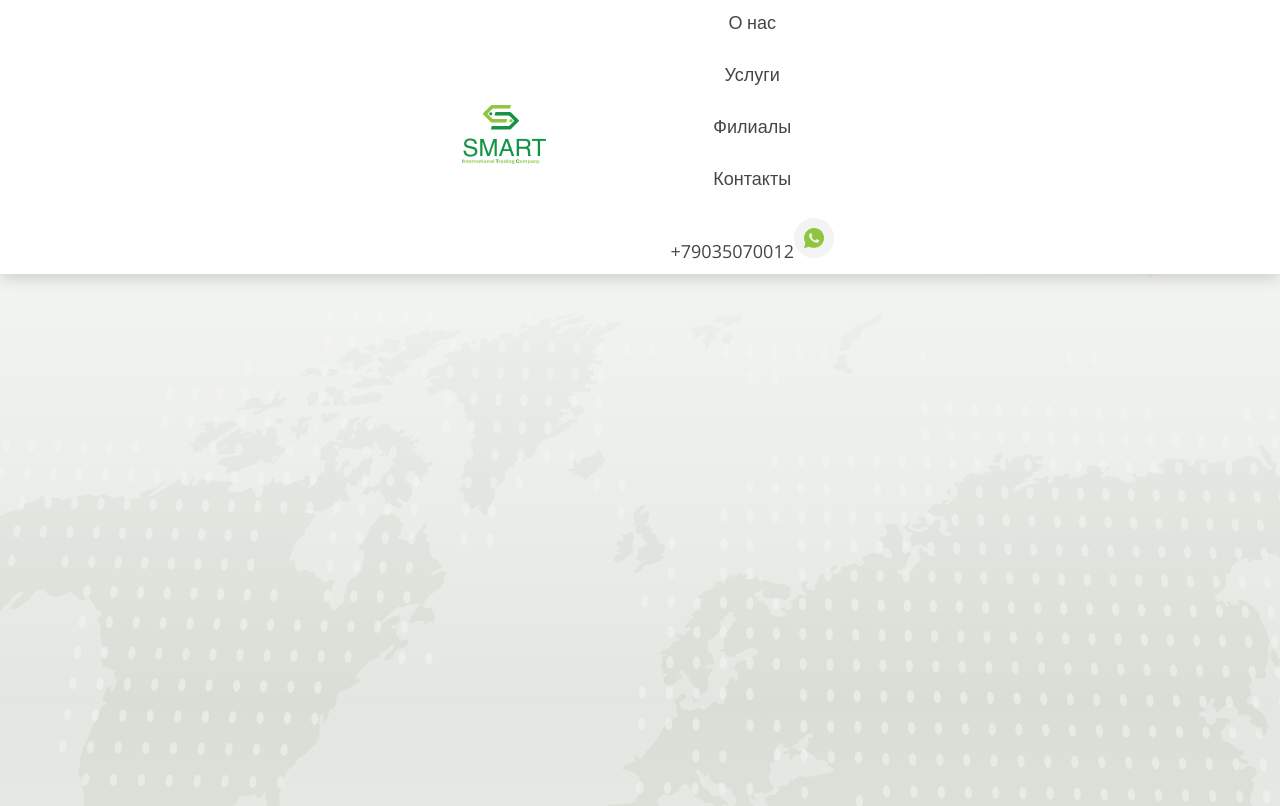
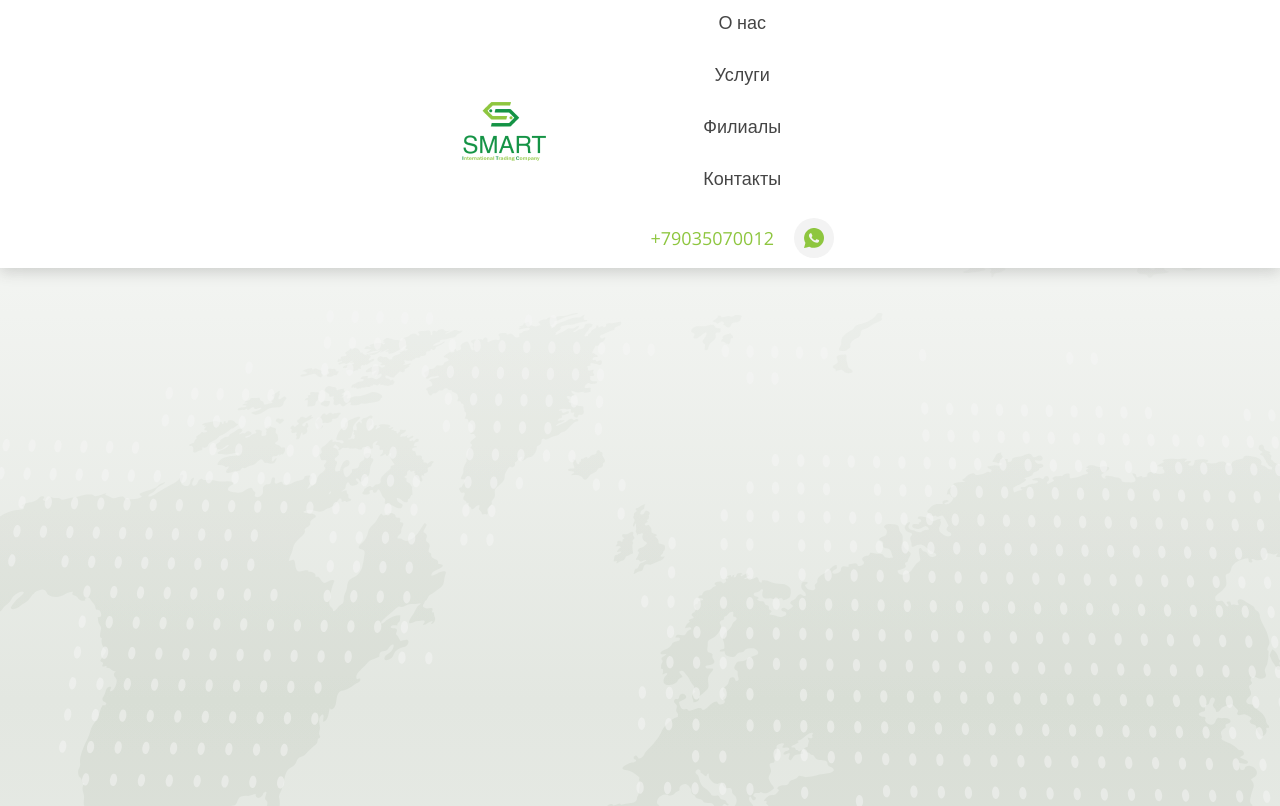
Before and after one commit to AzizVindiza/tegeran, a React (Create React App) app: page / in a window 1280 px wide. Shown: the top 806 px of the page. Built offline with nearby package versions, Linux system fonts and the light colour scheme; no server answers.

Commit message:
fix header

```diff
--- a/src/Layout/Header/NavBar/Navbar.scss
+++ b/src/Layout/Header/NavBar/Navbar.scss
@@ -25,11 +25,16 @@
   }
   &__link{
    @include text(400,18px,25px,#454545);
+    &_whatsapp{
+      display: flex;
+      align-items: center;
+      column-gap: 20px;
+      color: #8EC63F;
+    }
     &:hover{
       color: #ffb825;
       transform: scale(1.2);
       transition: 0.2s;
-
     }
   }
 }
--- a/src/pages/Home/LevelSection/LevelSection.scss
+++ b/src/pages/Home/LevelSection/LevelSection.scss
@@ -8,7 +8,9 @@
     justify-content: center;
   }
   &__column{
-
+    img{
+      width: auto;
+    }
   }
   &__cards{
     padding: 20px;
```
